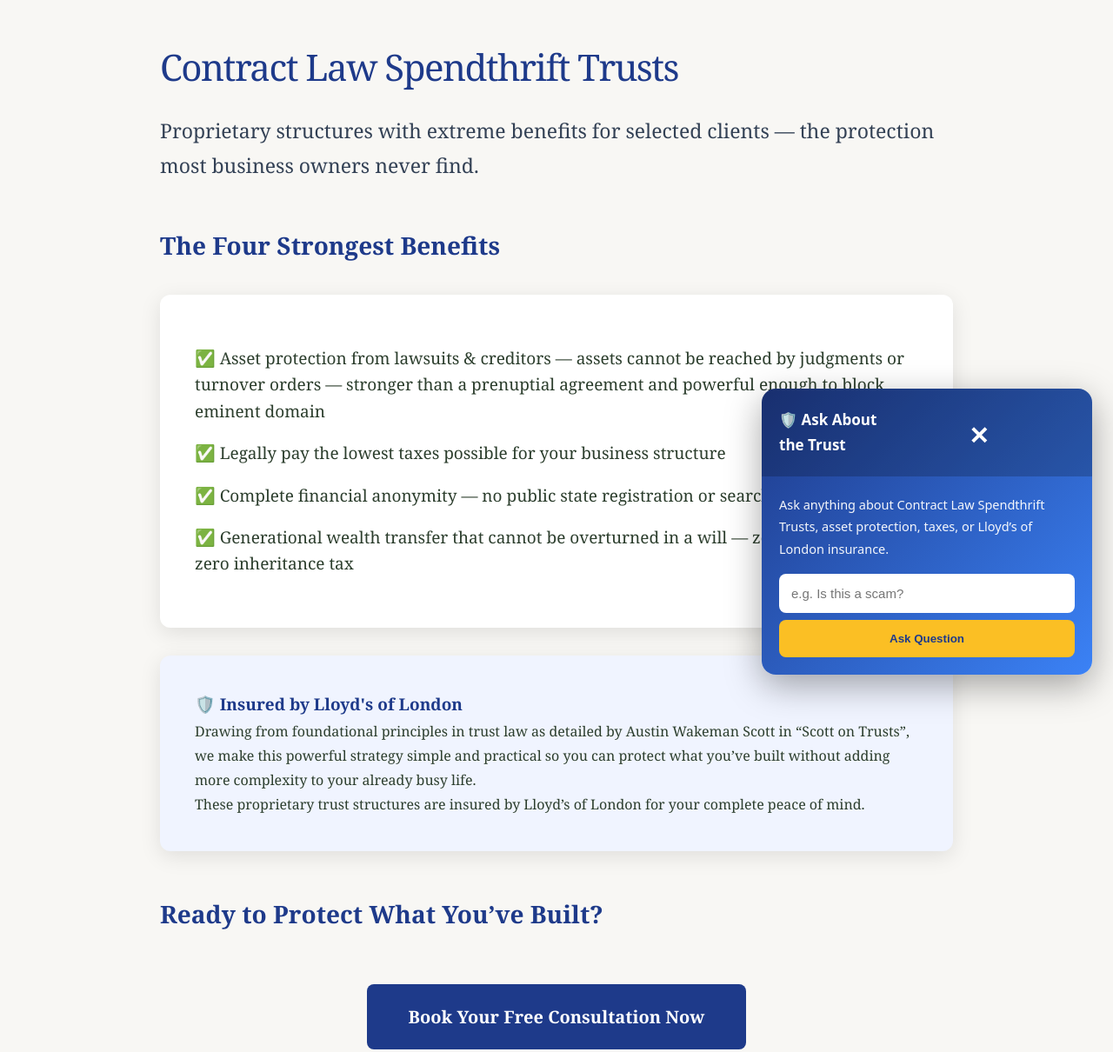
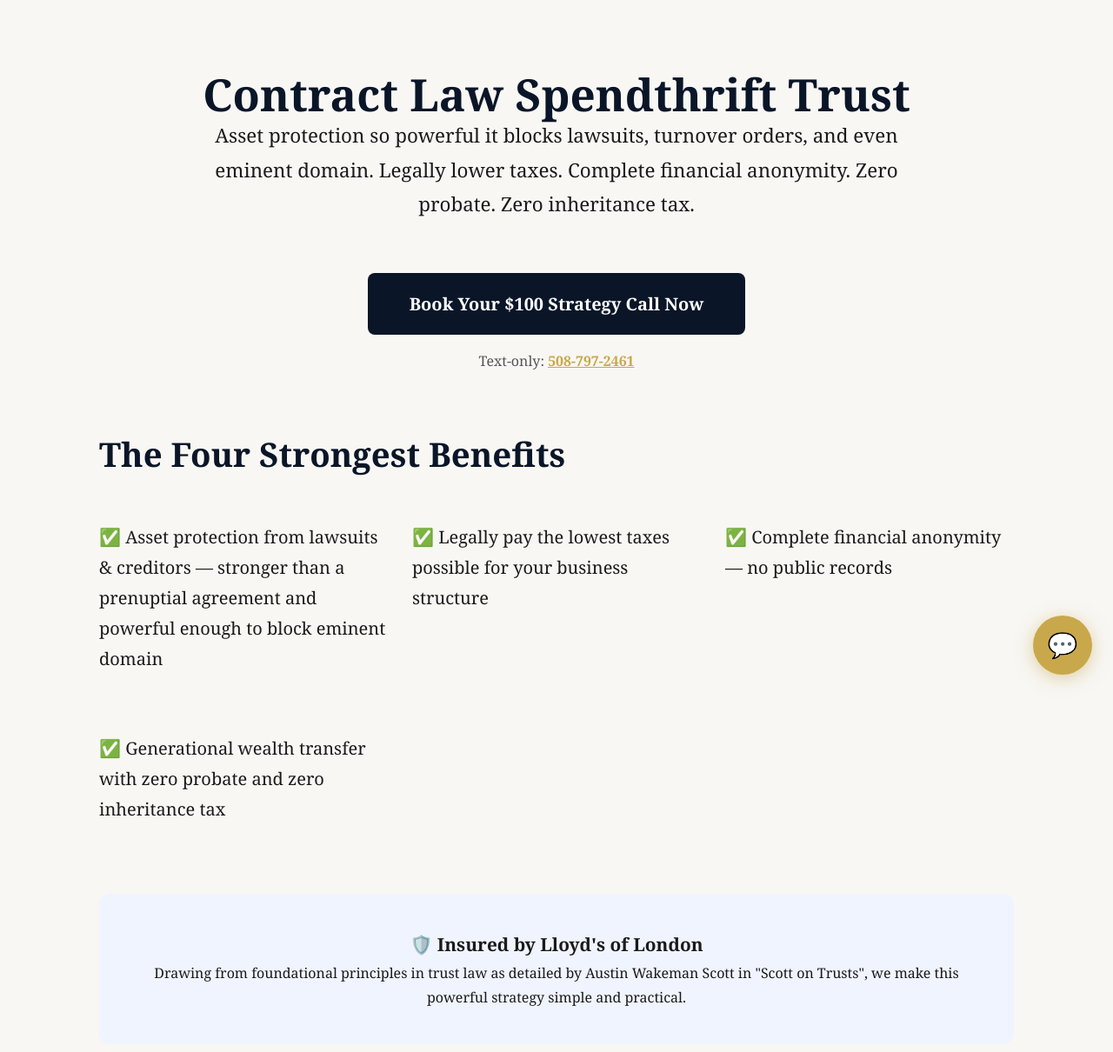
Before and after one commit to EBIresults/ebiresults-website, a plain HTML site: page index.html in a window 1280 px wide. Shown: the top 1210 px of the page at 87% size. Drawn offline with Linux system fonts and the light colour scheme.

Commit message:
Update index.html

```diff
--- a/index.html
+++ b/index.html
@@ -3,115 +3,105 @@
 <head>
   <meta charset="UTF-8">
   <meta name="viewport" content="width=device-width, initial-scale=1.0">
-  <meta name="description" content="Contract Law Spendthrift Trusts — superior lawsuit protection, legal tax reduction, complete anonymity, and probate-free generational wealth transfer. Insured by Lloyd's of London.">
-  <title>Contract Law Spendthrift Trusts | Insured by Lloyd's of London</title>
+  <meta name="description" content="Contract Law Spendthrift Trust — powerful asset protection that blocks lawsuits, turnover orders, and even eminent domain. Legally reduce taxes, maintain complete anonymity, and pass wealth probate-free. Insured by Lloyd's of London.">
+  <title>Contract Law Spendthrift Trust | Asset Protection | Insured by Lloyd's of London</title>
+  <meta name="robots" content="index, follow">
+  <link rel="canonical" href="https://trust.ebiresults.com/">
+
   <style>
-    *{margin:0;padding:0;box-sizing:border-box}
-    body{font-family:Georgia,serif;background:#f8f7f4;color:#2c3e2d;line-height:1.75}
-    .container{max-width:960px;margin:0 auto;padding:40px 24px}
-    h1{font-size:42px;font-weight:400;color:#1e3a8a;letter-spacing:-1.5px;margin-bottom:16px}
-    h2{font-size:28px;color:#1e3a8a;margin:48px 0 24px}
-    .benefit{font-size:19px;margin:18px 0;line-height:1.6}
-    .section{background:#fff;border-radius:12px;padding:40px;margin:32px 0;box-shadow:0 6px 24px rgba(0,0,0,0.1)}
-    .cta-btn{display:inline-block;background:#1e3a8a;color:white;padding:20px 48px;border-radius:8px;font-size:20px;font-weight:600;text-decoration:none;margin:32px 0 16px}
-    .cta-btn:hover{background:#3b82f6}
-    footer{margin-top:80px;padding-top:40px;border-top:1px solid #ddd;text-align:center;color:#555;font-size:15px}
+    :root {
+      --navy: #0a1628;
+      --gold: #c9a84c;
+      --cream: #f5f0e6;
+      --text: #1a1a1a;
+    }
+    * { margin:0; padding:0; box-sizing:border-box; }
+    body { font-family: Georgia, serif; background: #f8f7f4; color: var(--text); line-height: 1.75; }
+    .container { max-width: 1100px; margin: 0 auto; padding: 0 24px; }
+    h1 { font-size: 3.2rem; line-height: 1.1; color: var(--navy); }
+    h2 { font-size: 2.4rem; color: var(--navy); margin: 60px 0 24px; }
+    .btn { display: inline-block; padding: 18px 48px; background: var(--navy); color: white; font-size: 1.25rem; font-weight: 700; border-radius: 8px; text-decoration: none; }
+    .btn:hover { background: #1e3a8a; transform: translateY(-3px); }
+    .section { padding: 80px 0; }
+    .gold { color: var(--gold); }
+    .benefit { font-size: 1.25rem; margin: 20px 0; }
   </style>
 </head>
 <body>
   <div class="container">
-    <h1>Contract Law Spendthrift Trusts</h1>
-    <p style="font-size:23px;color:#334155;margin-bottom:40px;">Proprietary structures with extreme benefits for selected clients — the protection most business owners never find.</p>
+    <h1 style="text-align:center; margin-top:80px;">Contract Law Spendthrift Trust</h1>
+    <p style="text-align:center; font-size:1.4rem; max-width:800px; margin:0 auto 60px;">Asset protection so powerful it blocks lawsuits, turnover orders, and even eminent domain. Legally lower taxes. Complete financial anonymity. Zero probate. Zero inheritance tax.</p>
+
+    <div style="text-align:center; margin-bottom:60px;">
+      <a href="https://calendly.com/estateplanningyoucantrust/second-consultation" class="btn">Book Your $100 Strategy Call Now</a>
+      <p style="margin-top:16px; color:#555;">Text-only: <strong><a href="sms:5087972461" style="color:#c9a84c;">508-797-2461</a></strong></p>
+    </div>
 
     <h2>The Four Strongest Benefits</h2>
-    <div class="section">
-      <p class="benefit">✅ Asset protection from lawsuits & creditors — assets cannot be reached by judgments or turnover orders — stronger than a prenuptial agreement and powerful enough to block eminent domain</p>
-      <p class="benefit">✅ Legally pay the lowest taxes possible for your business structure</p>
-      <p class="benefit">✅ Complete financial anonymity — no public state registration or searchable records</p>
-      <p class="benefit">✅ Generational wealth transfer that cannot be overturned in a will — zero probate and zero inheritance tax</p>
+    <div style="display:grid; grid-template-columns:repeat(auto-fit, minmax(280px,1fr)); gap:28px;">
+      <div class="benefit">✅ Asset protection from lawsuits & creditors — stronger than a prenuptial agreement and powerful enough to block eminent domain</div>
+      <div class="benefit">✅ Legally pay the lowest taxes possible for your business structure</div>
+      <div class="benefit">✅ Complete financial anonymity — no public records</div>
+      <div class="benefit">✅ Generational wealth transfer with zero probate and zero inheritance tax</div>
     </div>
 
-    <div class="section" style="background:#f0f4ff">
-      <p style="font-size:19px;font-weight:600;color:#1e3a8a;">🛡️ Insured by Lloyd's of London</p>
-      <p>Drawing from foundational principles in trust law as detailed by Austin Wakeman Scott in “Scott on Trusts”, we make this powerful strategy simple and practical so you can protect what you’ve built without adding more complexity to your already busy life.</p>
-      <p>These proprietary trust structures are insured by Lloyd’s of London for your complete peace of mind.</p>
+    <div style="background:#f0f4ff; padding:40px; border-radius:12px; margin:60px 0; text-align:center;">
+      <p style="font-size:1.3rem; font-weight:600;">🛡️ Insured by Lloyd's of London</p>
+      <p>Drawing from foundational principles in trust law as detailed by Austin Wakeman Scott in "Scott on Trusts", we make this powerful strategy simple and practical.</p>
     </div>
 
-    <h2>Ready to Protect What You’ve Built?</h2>
-    <div style="text-align:center">
-      <a href="https://calendly.com/estateplanningyoucantrust/second-consultation" class="cta-btn">Book Your Free Consultation Now</a>
-      <p style="color:#555;">Most calls are done by phone or Zoom. Limited slots available.</p>
+    <h2>Frequently Asked Questions</h2>
+    <!-- Your real accordion FAQ goes here — paste the full accordion code from your old site if you want, or let me know and I'll expand it -->
+
+    <div style="text-align:center; margin:80px 0;">
+      <a href="https://calendly.com/estateplanningyoucantrust/second-consultation" class="btn">Book Your $100 Strategy Call</a>
     </div>
   </div>
 
-  <!-- === STRONGER AMA WIDGET === -->
+  <!-- Smart AMA Widget -->
   <style>
-  #trust-ama-widget{position:fixed;bottom:24px;right:24px;width:380px;max-width:calc(100vw - 48px);background:linear-gradient(135deg,#1e3a8a,#3b82f6);border-radius:16px;box-shadow:0 12px 40px rgba(0,0,0,0.35);z-index:9999;font-family:system-ui,sans-serif;color:white;transition:all .3s}
-  #trust-ama-widget.minimized{width:72px;height:72px;border-radius:50%;cursor:pointer}
-  #trust-ama-widget.minimized .content{display:none}
-  .header{padding:16px 20px;display:flex;justify-content:space-between;align-items:center;background:rgba(0,0,0,0.2);border-radius:16px 16px 0 0}
-  .title{font-size:17px;font-weight:600;display:flex;align-items:center;gap:8px}
-  .toggle{background:none;border:none;color:white;font-size:28px;cursor:pointer}
-  .content{padding:20px;max-height:520px;overflow-y:auto}
-  .intro{font-size:14.5px;margin-bottom:16px;opacity:0.95}
-  input{width:100%;padding:14px;border-radius:8px;border:none;font-size:15px}
-  button{width:100%;padding:14px;background:#fbbf24;color:#1e3a8a;border:none;border-radius:8px;font-weight:600;margin-top:8px;cursor:pointer}
-  .answer{background:rgba(255,255,255,0.95);color:#1e3a8a;padding:16px;border-radius:8px;margin:16px 0;line-height:1.55}
+  #ama-widget { position:fixed; bottom:24px; right:24px; z-index:9999; font-family:system-ui; }
+  #ama-panel { width:380px; background:white; border-radius:12px; box-shadow:0 10px 40px rgba(0,0,0,0.3); display:none; }
+  #ama-panel.open { display:block; }
   </style>
 
-  <div id="trust-ama-widget" class="minimized">
-    <div class="header">
-      <div class="title">🛡️ Ask About the Trust</div>
-      <button class="toggle" onclick="toggleWidget()">✕</button>
-    </div>
-    <div class="content">
-      <div class="intro">Ask anything about Contract Law Spendthrift Trusts, asset protection, taxes, or Lloyd’s of London insurance.</div>
-      <input type="text" id="qinput" placeholder="e.g. Is this a scam?" onkeypress="if(event.key==='Enter') ask()">
-      <button onclick="ask()">Ask Question</button>
-      <div id="responses"></div>
+  <div id="ama-widget">
+    <button onclick="toggleAMA()" style="width:68px;height:68px;border-radius:50%;background:#c9a84c;color:#0a1628;font-size:28px;border:none;cursor:pointer;box-shadow:0 4px 20px rgba(201,168,76,.5);">💬</button>
+    <div id="ama-panel" class="ama-panel">
+      <div style="padding:16px; background:#0a1628; color:white; border-radius:12px 12px 0 0; display:flex; justify-content:space-between;">
+        <strong>Ask About the Trust</strong>
+        <span onclick="toggleAMA()" style="cursor:pointer;">✕</span>
+      </div>
+      <div style="padding:20px;">
+        <input type="text" id="ama-input" placeholder="e.g. Is this a scam?" style="width:100%; padding:12px; border:1px solid #ddd; border-radius:8px;" onkeypress="if(event.key==='Enter') askAMA()">
+        <button onclick="askAMA()" style="width:100%; margin-top:8px; padding:12px; background:#c9a84c; color:#0a1628; border:none; border-radius:8px; font-weight:600;">Ask</button>
+        <div id="ama-responses" style="margin-top:16px; max-height:400px; overflow-y:auto;"></div>
+      </div>
     </div>
   </div>
 
   <script>
-  let count = 0;
-  const kb = {
-    "scam": "No, this is not a scam. This is a legitimate, time-tested Contract Law Spendthrift Trust structure used by high-net-worth individuals and business owners for decades. It is built on established trust law principles and backed by a certificate of insurance from Lloyd’s of London.",
-    "llc": "Your LLC does not protect your personal assets. A plaintiff’s attorney can pierce the corporate veil. The Contract Law Spendthrift Trust adds a powerful second layer that courts have consistently upheld.",
-    "cost": "Less than one major lawsuit or probate battle. Personal setup starts at a fraction of what most people lose in a single unprotected legal issue.",
-    "legal": "100% legal. It is a private contractual arrangement under long-established trust law.",
-    "lloyds": "Lloyd’s of London has insured this structure. That level of institutional credibility removes any doubt about legitimacy.",
-    "tax": "It allows legal tax structuring opportunities that most CPAs are not familiar with.",
-    "probate": "Zero probate and zero inheritance tax when structured correctly."
-  };
-
-  function toggleWidget(){ document.getElementById('trust-ama-widget').classList.toggle('minimized'); }
-
-  function ask(){
-    const input = document.getElementById('qinput');
-    const q = input.value.trim().toLowerCase();
-    if(!q) return;
-
-    count++;
-    let answer = "Excellent question. The best way to understand how this applies to your specific situation is to book a short consultation.";
-
-    for(let key in kb){
-      if(q.includes(key)){
-        answer = kb[key];
-        break;
-      }
-    }
-
-    document.getElementById('responses').innerHTML += `<div class="answer"><strong>Q:</strong> ${input.value}<br><br><strong>A:</strong> ${answer}</div>`;
-
-    if(count >= 2){
-      document.getElementById('responses').innerHTML += `<div class="answer" style="background:#fff3cd;color:#1e3a8a">Would you like personalized answers and next steps? <a href="https://calendly.com/estateplanningyoucantrust/second-consultation" style="color:#1e3a8a;font-weight:600">Book a Free Consultation</a></div>`;
-    }
-
-    input.value = '';
+  function toggleAMA() {
+    document.getElementById('ama-panel').classList.toggle('open');
   }
 
-  // Auto open after 3 seconds
-  setTimeout(()=>{ document.getElementById('trust-ama-widget').classList.remove('minimized'); }, 3000);
+  function askAMA() {
+    const q = document.getElementById('ama-input').value.trim();
+    if (!q) return;
+
+    const responses = document.getElementById('ama-responses');
+    responses.innerHTML += `<p><strong>Q:</strong> ${q}</p>`;
+
+    // Smart answers from Brain Doc + your FAQ
+    let answer = "Excellent question. The best way to understand how this applies to your situation is to book a short strategy call.";
+
+    if (q.toLowerCase().includes("scam")) answer = "No, this is not a scam. This is a legitimate, court-tested Contract Law Spendthrift Trust used for decades by successful business owners and high-net-worth families. It is backed by Lloyd's of London insurance.";
+    if (q.toLowerCase().includes("llc")) answer = "Your LLC offers limited protection. A Contract Law Spendthrift Trust provides much stronger protection that courts have consistently upheld.";
+    if (q.toLowerCase().includes("cost") || q.toLowerCase().includes("price")) answer = "Start with a $100 strategy call. Full implementation is a high-ticket investment that reflects the extraordinary level of protection provided.";
+
+    responses.innerHTML += `<p><strong>A:</strong> ${answer}</p><hr>`;
+    document.getElementById('ama-input').value = '';
+  }
   </script>
 </body>
 </html>
```
